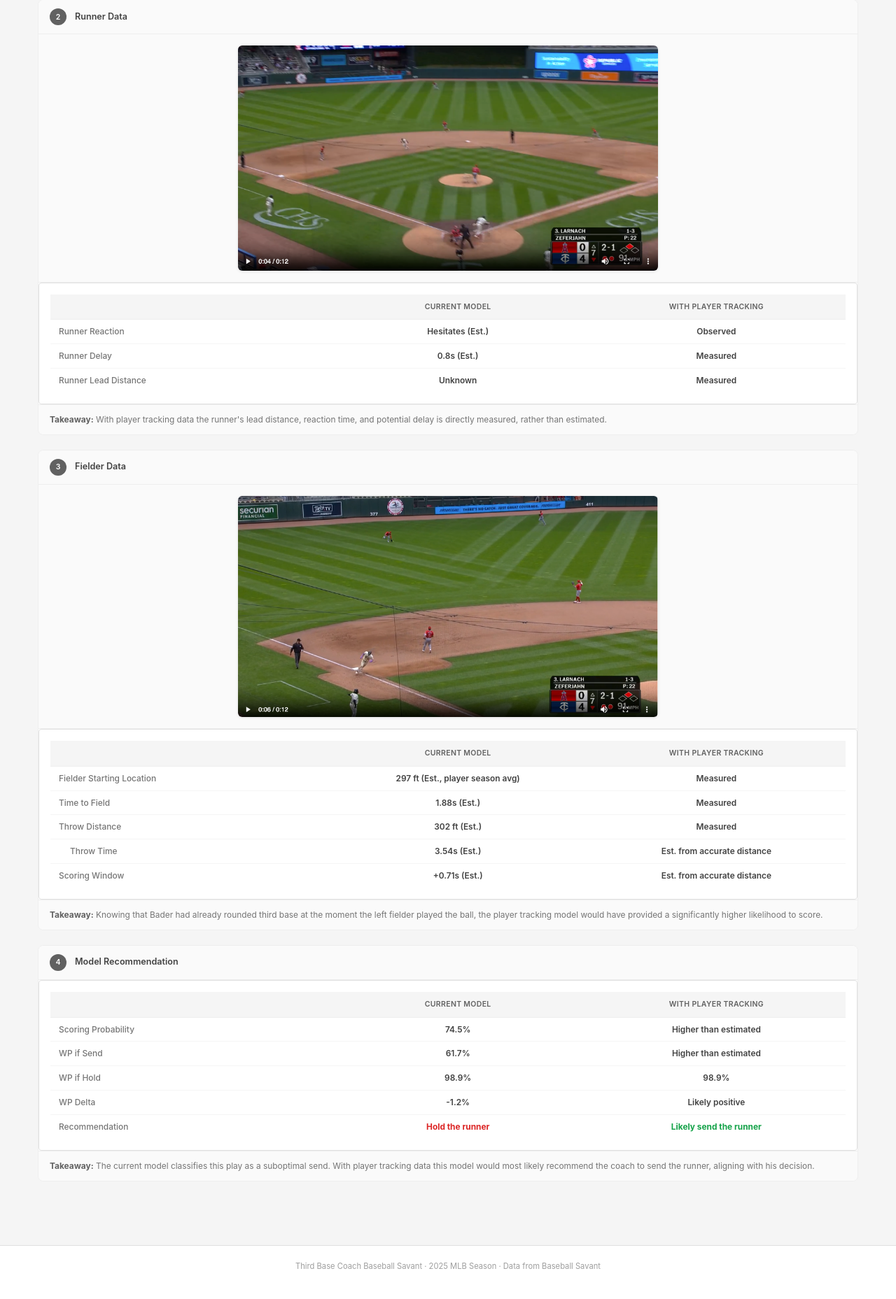
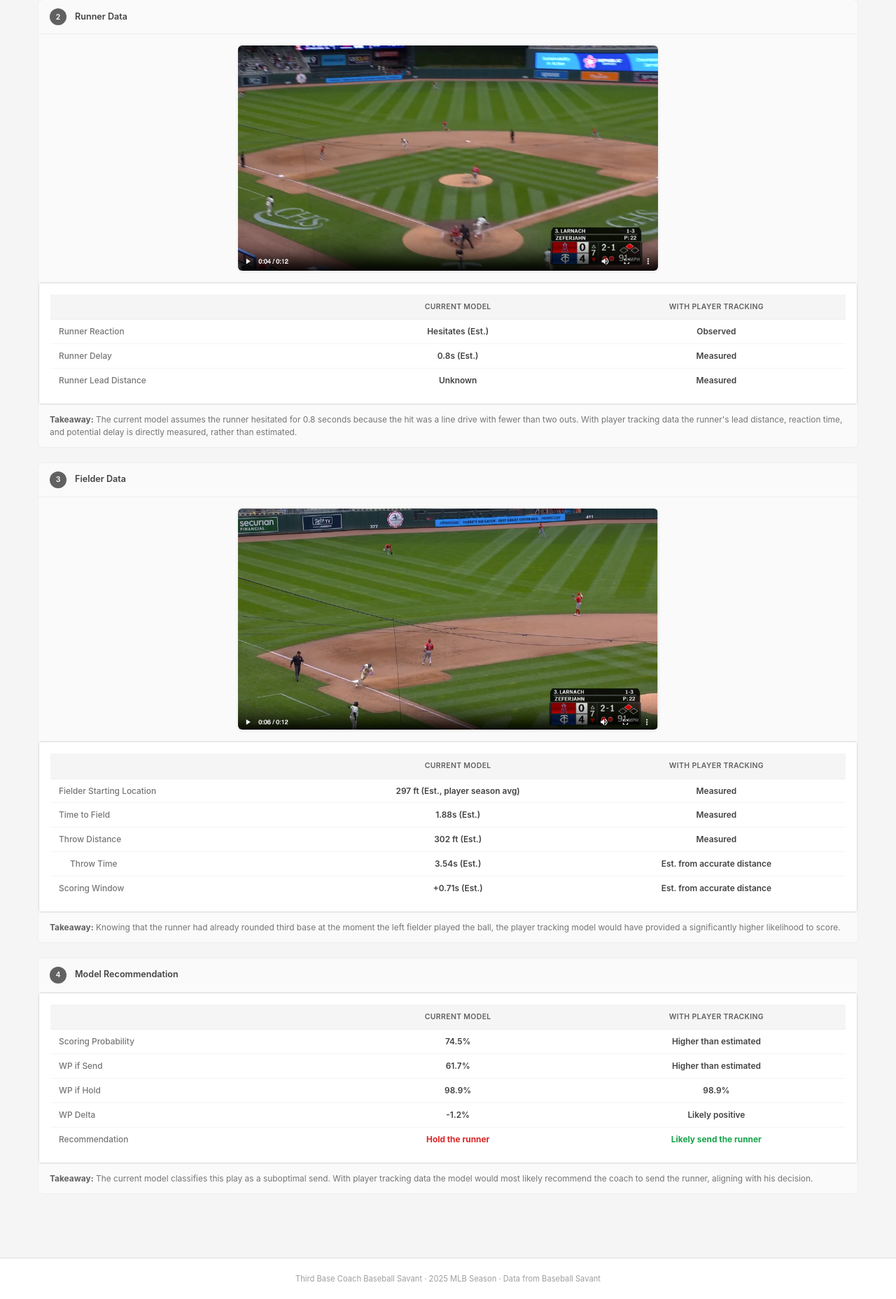
Before and after one commit to jscherl121/third-base-coach-baseball-savant, a Flask app: page /ideal-state in a window 1280 px wide. Shown: the part 989-2846 px from the top of the page at 70% size. Before the commit the page ends 2803 px from the top, so only its background shows below. Run offline with Flask 2, Linux system fonts and the light colour scheme.

Commit message:
Update takeaways in Ideal State page
- Step 2: Add context about 0.8s hesitation assumption
- Step 3: Change "Bader" to "the runner"
- Step 4: Change "this model" to "the model"

Co-Authored-By: Claude Opus 4.5 <noreply@anthropic.com>

```diff
--- a/webapp/templates/ideal_state.html
+++ b/webapp/templates/ideal_state.html
@@ -259,7 +259,7 @@
                 </table>
             </div>
             <div class="section-takeaway-full">
-                <strong>Takeaway:</strong> With player tracking data the runner's lead distance, reaction time, and potential delay is directly measured, rather than estimated.
+                <strong>Takeaway:</strong> The current model assumes the runner hesitated for 0.8 seconds because the hit was a line drive with fewer than two outs. With player tracking data the runner's lead distance, reaction time, and potential delay is directly measured, rather than estimated.
             </div>
         </div>
 
@@ -311,7 +311,7 @@
                 </table>
             </div>
             <div class="section-takeaway-full">
-                <strong>Takeaway:</strong> Knowing that Bader had already rounded third base at the moment the left fielder played the ball, the player tracking model would have provided a significantly higher likelihood to score.
+                <strong>Takeaway:</strong> Knowing that the runner had already rounded third base at the moment the left fielder played the ball, the player tracking model would have provided a significantly higher likelihood to score.
             </div>
         </div>
 
@@ -360,7 +360,7 @@
                 </table>
             </div>
             <div class="section-takeaway-full">
-                <strong>Takeaway:</strong> The current model classifies this play as a suboptimal send. With player tracking data this model would most likely recommend the coach to send the runner, aligning with his decision.
+                <strong>Takeaway:</strong> The current model classifies this play as a suboptimal send. With player tracking data the model would most likely recommend the coach to send the runner, aligning with his decision.
             </div>
         </div>
     </section>
```
